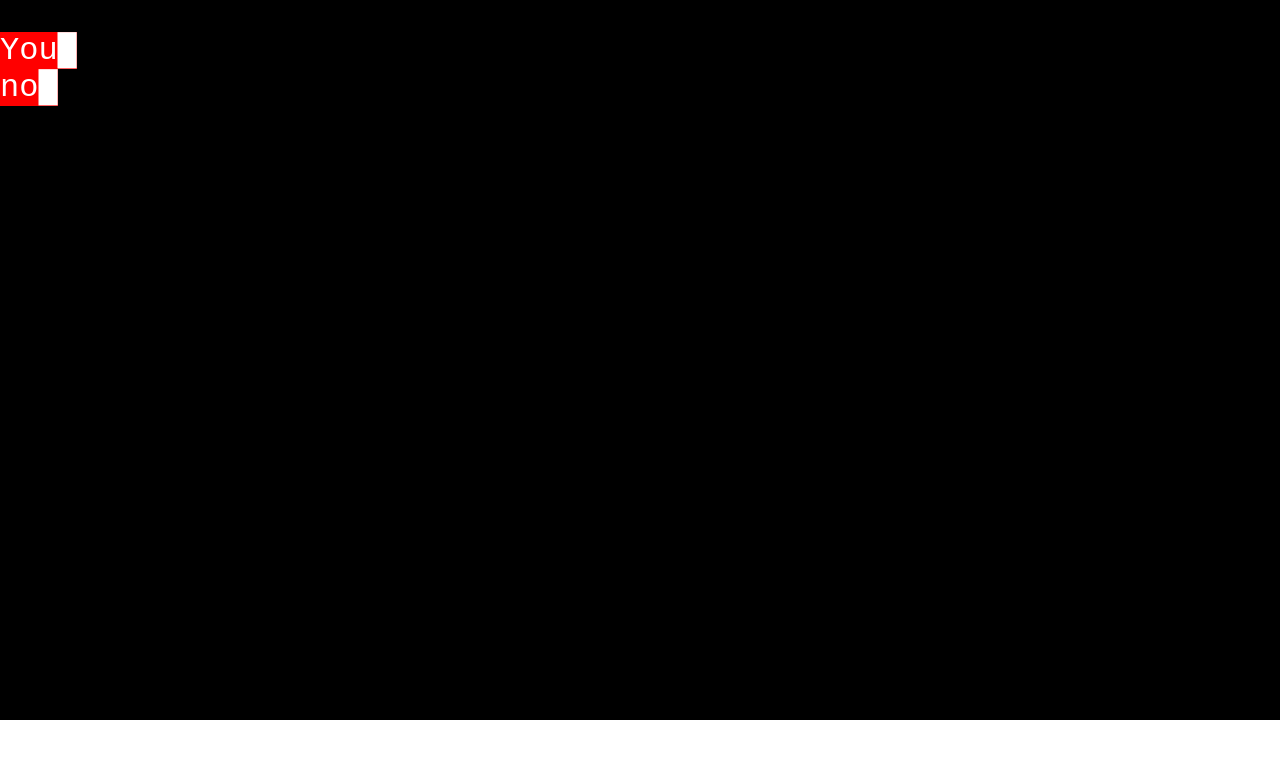
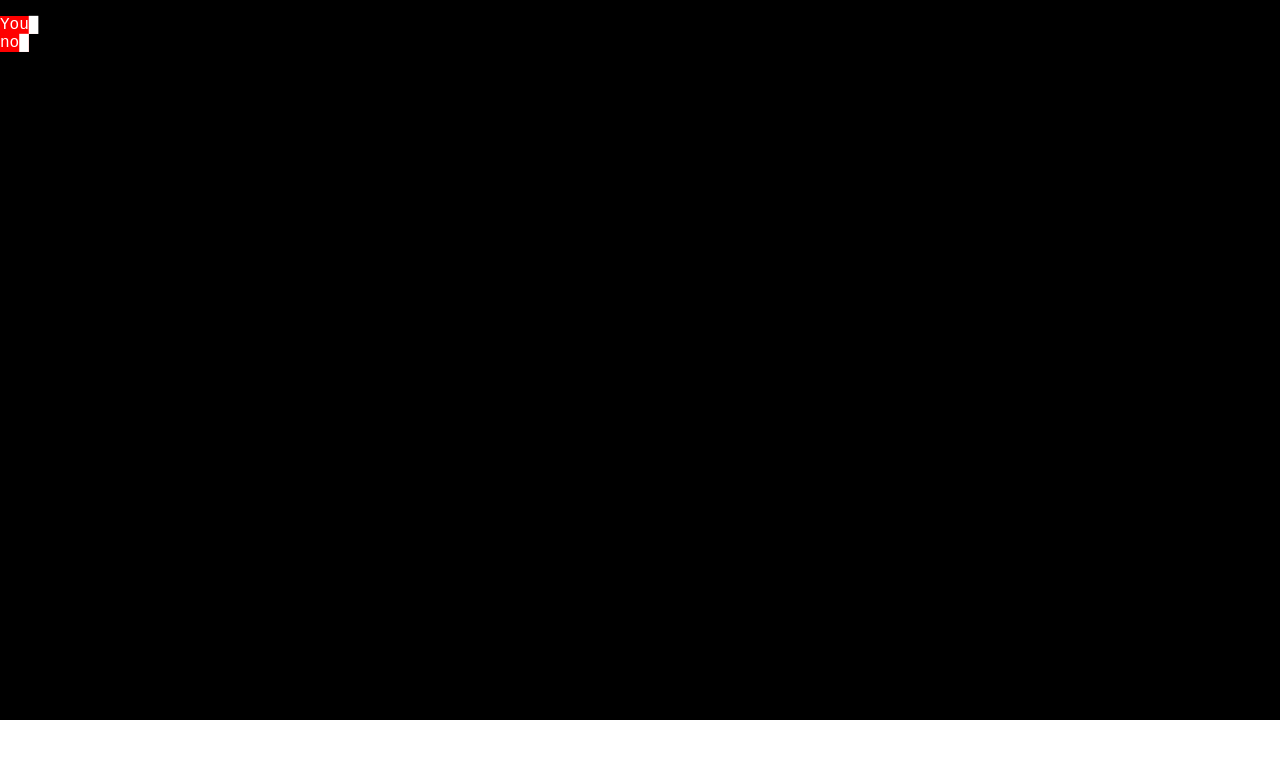
Before and after one commit to friendsim2/friendsim2.github.io, a plain HTML site: page index.html in a window 1280 px wide. Drawn offline with Linux system fonts and the light colour scheme.

Commit message:
Update index.html

```diff
--- a/index.html
+++ b/index.html
@@ -5,7 +5,7 @@
 </head>
 <body>
   <div id="gameWindow">
-    <p style="color:white;font-family:'Courier New',monospace;font-size: 32px;"><span style="background-color: #F00">You█<br>no█</span></p>
+    <p id="dialogue" style="color:white;font-family:'Courier New',monospace;"><span style="background-color: #F00">You█<br>no█</span></p>
   </div>
   <script src="script.js" type="text/javascript"></script>
 </body>
```
